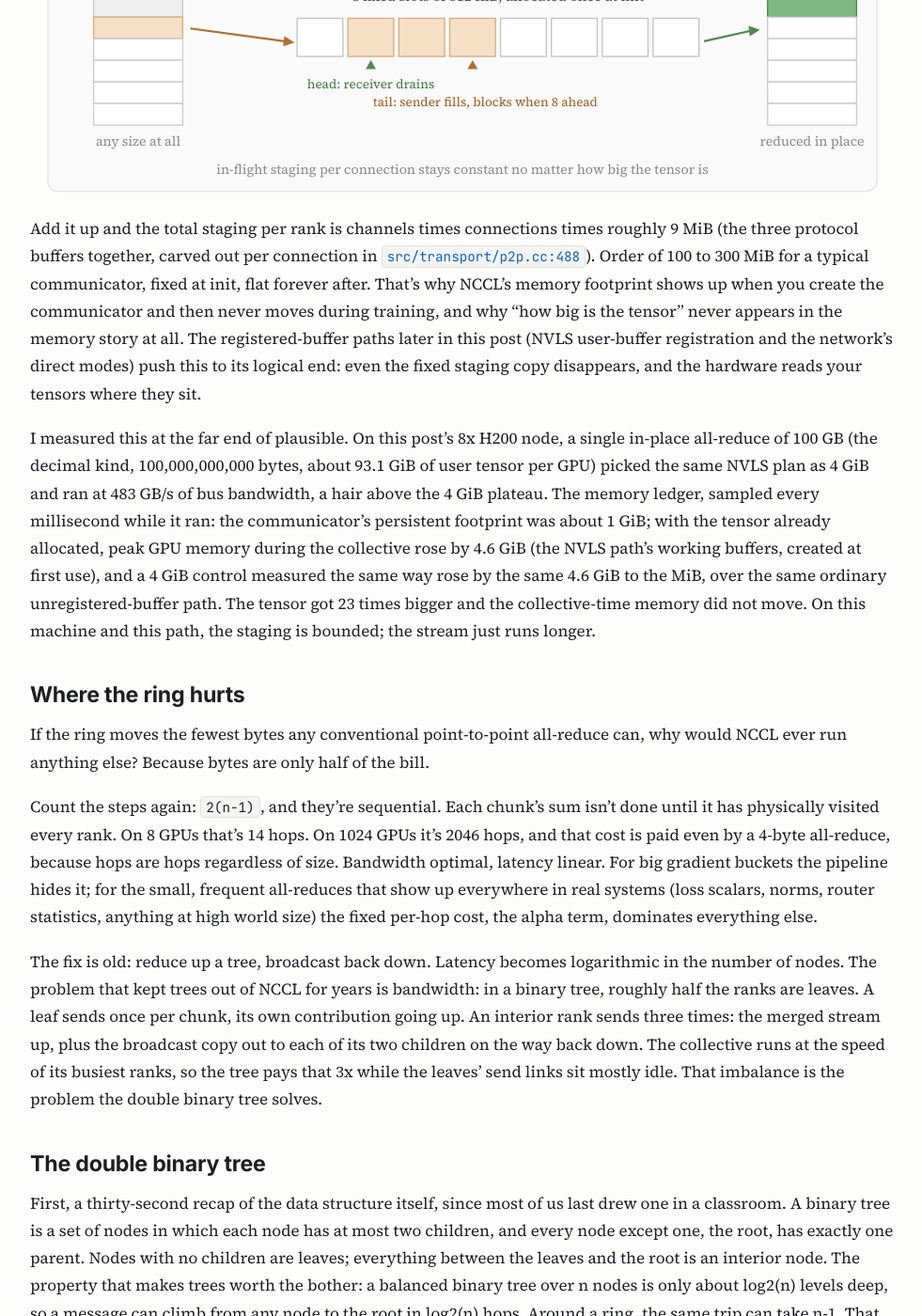
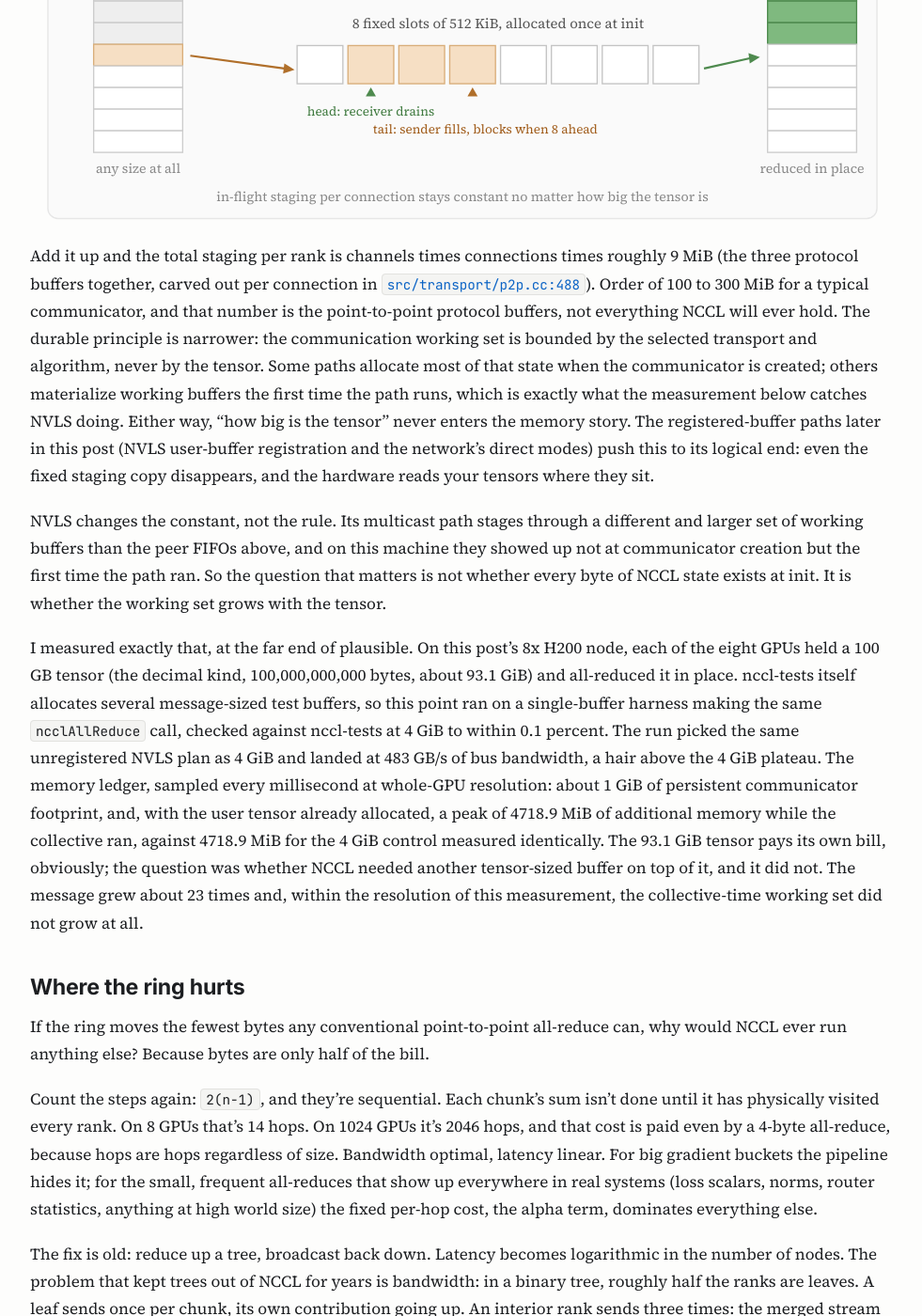
Before and after one commit to rakshithvasudev/rakshithvasudev.github.io, a Jekyll site: the page built from _posts/2026-08-02-inside-nccl-allreduce.md, in a window 1280 px wide and 1400 px high, scrolled down 6143 px. Shown: the whole window at 94% size, without its empty margins (148-1129 px from the left). Built offline with Jekyll 4.4.1, drawn with Linux system fonts in a browser that asks for light colours; some of the changed text lies outside the part shown.

Commit message:
Scope FIFO story to ring/tree, add NVLS working-set mechanism, fix flat-forever claim

```diff
--- a/_posts/2026-08-02-inside-nccl-allreduce.md
+++ b/_posts/2026-08-02-inside-nccl-allreduce.md
@@ -349,15 +349,16 @@ story, which we'll get to.
 ## Why a 100 GB all-reduce doesn't OOM
 
 The last post spent a section on why FSDP's photocopies don't blow up memory. The
-same worry transfers here, sharpened. Eight ranks all-reduce a 100 GB tensor in
-place, so over the
+same worry transfers here, sharpened. Eight ranks each hold a 100 GB tensor and
+all-reduce it in place, so over the
 course of the collective each GPU receives on the order of a hundred gigabytes
 of other GPUs' partial sums. Where does all of that land? If your instinct says "some staging
 buffer proportional to the message", all-reduce should be scary. It isn't, and the
-short answer is that the gigabytes never live anywhere as a whole: data streams
-through a handful of fixed-size reusable transfer slots, and the tensor's size
-only determines how long the stream runs, never how wide the staging window gets.
-The same principle holds for every algorithm in this post.
+short answer is that the gigabytes never live anywhere as a whole: every path
+streams the tensor through a bounded working set whose size is set by the path,
+not by the tensor. The same principle holds for every algorithm in this post;
+what changes between algorithms is the constant. For the ring and the tree, the
+story is easiest to see in the peer FIFOs.
 
 First, nothing proportional to the message is ever allocated, because arriving
 data is consumed the moment it lands. Look at the ring loop again: the workhorse
@@ -375,9 +376,9 @@ for Simple, 512 KiB for LL, 4.6875 MiB for LL128 ([`src/init.cc:810`](https://gi
 into `NCCL_STEPS = 8` slots. These are allocated when the communicator is created
 (that memory bump you see at `init_process_group` time is exactly this, plus
 peers and channels), and then reused for every collective for the life of the
-communicator. A 4 KB all-reduce and the measured 100 GB all-reduce below flow
-through the same slots: a bigger tensor lengthens the stream, it does not widen
-the window.
+communicator. On these ring and tree paths, a 4 KB all-reduce and a 100 GB one
+flow through the same slots: a bigger tensor lengthens the stream, it does not
+widen the window.
 
 Third, backpressure. The sender is allowed to run at most 8 slots ahead of the
 receiver: `waitPeer` ([`src/device/prims_simple.h:100`](https://github.com/NVIDIA/nccl/blob/5067397c2676d5aed50042fc39e5c8ee96eb0027/src/device/prims_simple.h#L100)) spins until the receiver's
@@ -437,24 +438,38 @@ through a lock:
 Add it up and the total staging per rank is channels times connections times
 roughly 9 MiB (the three protocol buffers together, carved out per connection in
 [`src/transport/p2p.cc:488`](https://github.com/NVIDIA/nccl/blob/5067397c2676d5aed50042fc39e5c8ee96eb0027/src/transport/p2p.cc#L488)). Order of 100 to 300 MiB for a typical communicator,
-fixed at init, flat forever after. That's why NCCL's memory footprint shows up
-when you create the communicator and then never moves during training, and why
-"how big is the tensor" never appears in the memory story at all. The
+and that number is the point-to-point protocol buffers, not everything NCCL
+will ever hold. The durable principle is narrower: the communication working
+set is bounded by the selected transport and algorithm, never by the tensor.
+Some paths allocate most of that state when the communicator is created; others
+materialize working buffers the first time the path runs, which is exactly what
+the measurement below catches NVLS doing. Either way, "how big is the tensor"
+never enters the memory story. The
 registered-buffer paths later in this post (NVLS user-buffer registration and the
 network's direct modes) push this to its logical end: even the fixed staging copy
 disappears, and the hardware reads your tensors where they sit.
 
-I measured this at the far end of plausible. On this post's 8x H200 node, a
-single in-place all-reduce of 100 GB (the decimal kind, 100,000,000,000 bytes,
-about 93.1 GiB of user tensor per GPU) picked the same NVLS plan as 4 GiB and
-ran at 483 GB/s of bus bandwidth, a hair above the 4 GiB plateau. The memory
-ledger, sampled every millisecond while it ran: the communicator's persistent
-footprint was about 1 GiB; with the tensor already allocated, peak GPU memory
-during the collective rose by 4.6 GiB (the NVLS path's working buffers, created
-at first use), and a 4 GiB control measured the same way rose by the same
-4.6 GiB to the MiB, over the same ordinary unregistered-buffer path. The tensor
-got 23 times bigger and the collective-time memory did not move. On this
-machine and this path, the staging is bounded; the stream just runs longer.
+NVLS changes the constant, not the rule. Its multicast path stages through a
+different and larger set of working buffers than the peer FIFOs above, and on
+this machine they showed up not at communicator creation but the first time the
+path ran. So the question that matters is not whether every byte of NCCL state
+exists at init. It is whether the working set grows with the tensor.
+
+I measured exactly that, at the far end of plausible. On this post's 8x H200
+node, each of the eight GPUs held a 100 GB tensor (the decimal kind,
+100,000,000,000 bytes, about 93.1 GiB) and all-reduced it in place. nccl-tests
+itself allocates several message-sized test buffers, so this point ran on a
+single-buffer harness making the same `ncclAllReduce` call, checked against
+nccl-tests at 4 GiB to within 0.1 percent. The run picked the same unregistered
+NVLS plan as 4 GiB and landed at 483 GB/s of bus bandwidth, a hair above the
+4 GiB plateau. The memory ledger, sampled every millisecond at whole-GPU
+resolution: about 1 GiB of persistent communicator footprint, and, with the
+user tensor already allocated, a peak of 4718.9 MiB of additional memory while
+the collective ran, against 4718.9 MiB for the 4 GiB control measured
+identically. The 93.1 GiB tensor pays its own bill, obviously; the question was
+whether NCCL needed another tensor-sized buffer on top of it, and it did not.
+The message grew about 23 times and, within the resolution of this measurement,
+the collective-time working set did not grow at all.
 
 ## Where the ring hurts
 
```
